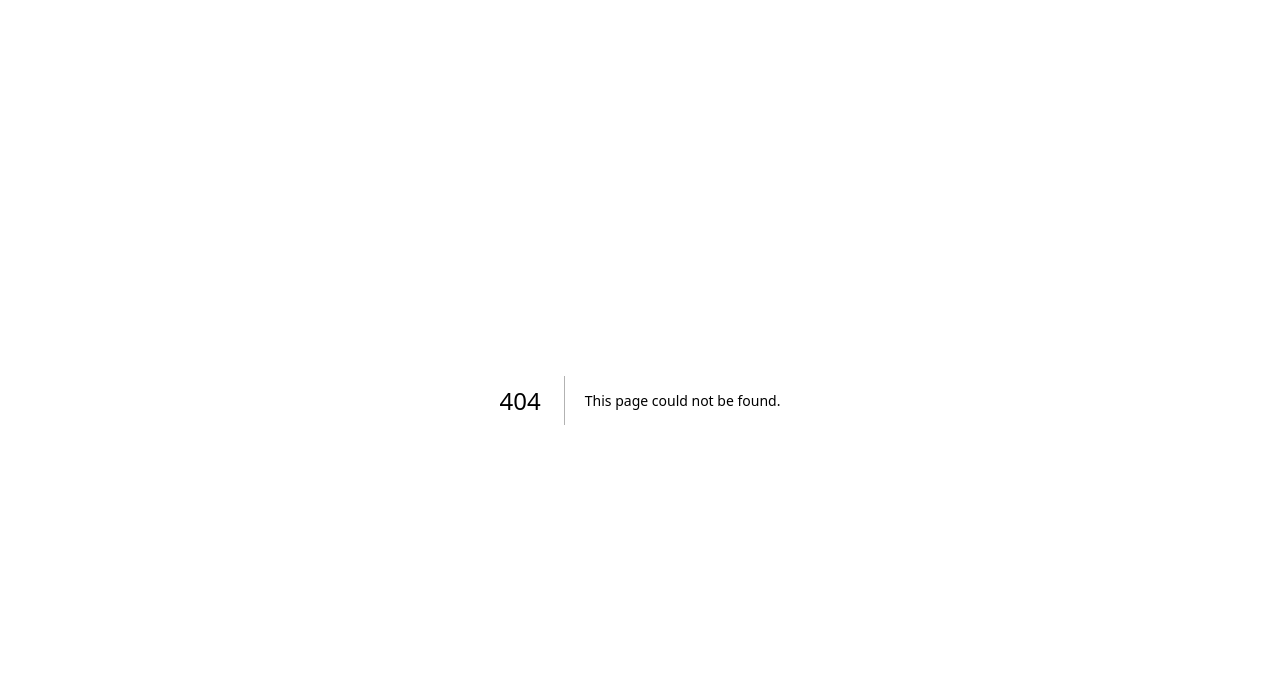
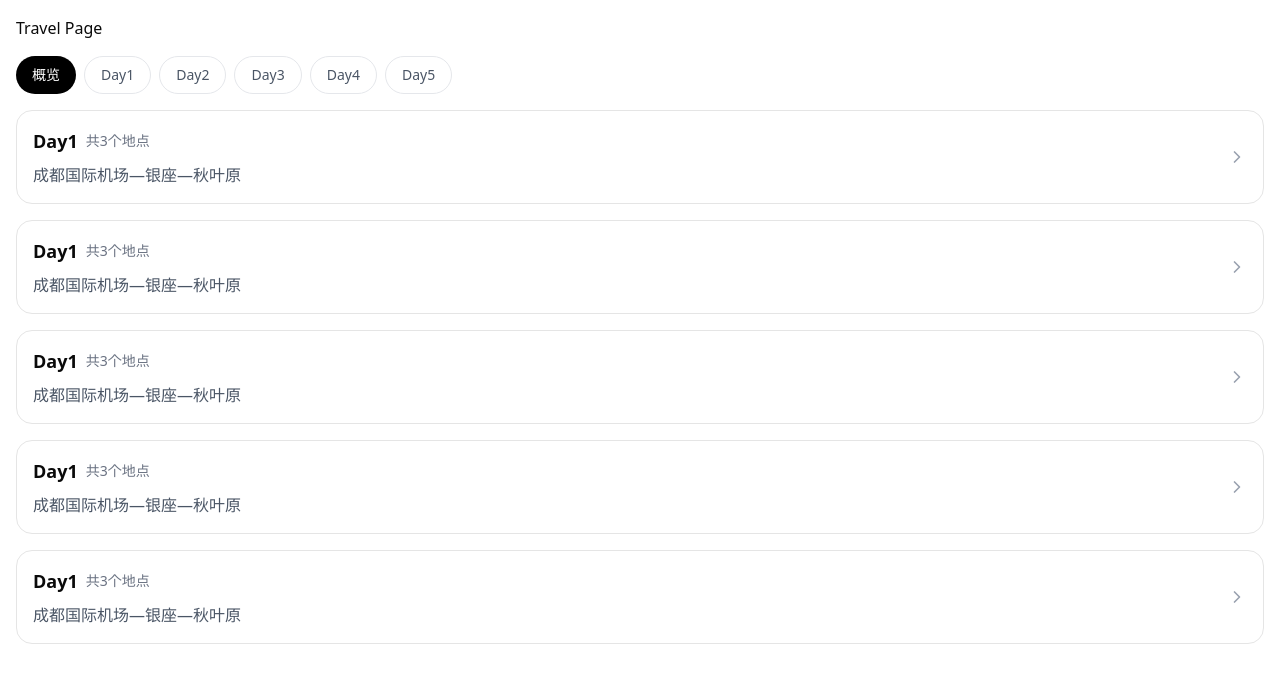
Before and after one commit to amymacumc/WanderPal, a Next.js app in the folder frontend/: page /travel in a window 1280 px wide. Before the commit this address had no page. Shown: the top 682 px of the page. Built offline with nearby package versions, Linux system fonts and the light colour scheme; what @ant-design/nextjs-registry would draw is missing.

Commit message:
feat(travel): add travel page with overview and tab components

```diff
--- /dev/null
+++ b/frontend/app/travel/page.tsx
@@ -0,0 +1,37 @@
+'use client'
+import React, { useState } from 'react';
+import OverviewCard from '@/components/overviewCard';
+import Tabs from '@/components/tabs';
+
+const getOverview = (length: number) => {
+    const overview = [];
+    for (let i = 0; i < length; i++) {
+        overview.push({
+            location: ['成都国际机场', '银座', '秋叶原'],
+            title: `Day${i + 1}`,
+        });
+    }
+    return overview;
+}
+
+export default function TravelPage() {
+    const overview = getOverview(5);
+    const [activeTab, setActiveTab] = useState('概览');
+    return (
+        <div className="flex flex-col gap-4 p-4">
+            <h1>Travel Page</h1>
+            <Tabs
+                tabs={['概览', 'Day1', 'Day2', 'Day3', 'Day4', 'Day5']}
+                activeTab={activeTab}
+                onChange={(tab) => {setActiveTab(tab)}}
+            />
+            {overview.map((item) => (
+            <OverviewCard
+                key={item.title}
+                location={['成都国际机场', '银座', '秋叶原']}
+                onClick={() => {}}
+                title="Day1"
+            />))}
+        </div>
+    );
+}
--- /dev/null
+++ b/frontend/components/overviewCard/index.tsx
@@ -0,0 +1,30 @@
+import React from 'react';
+import { ChevronRight } from 'lucide-react';
+
+interface OverviewCardProps {
+    location: string[];
+    onClick: () => void;
+    title: string;
+}
+
+const OverviewCard: React.FC<OverviewCardProps> = ({ location, onClick, title }) => {
+    return (
+        <div
+            className="bg-white rounded-2xl p-4 cursor-pointer hover:shadow-md transition-shadow border-1"
+            onClick={onClick}
+        >
+            <div className="flex items-center justify-between">
+                <div className="space-y-2">
+                    <div className="flex items-center gap-2">
+                        <h3 className="text-lg font-semibold">{title}</h3>
+                        <span className="text-gray-500 text-sm">共{location.length}个地点</span>
+                    </div>
+                    <p className="text-gray-600">{location.join('—')}</p>
+                </div>
+                <ChevronRight className="w-5 h-5 text-gray-400" />
+            </div>
+        </div>
+    );
+};
+
+export default OverviewCard;
--- /dev/null
+++ b/frontend/components/tabs/index.tsx
@@ -0,0 +1,45 @@
+import React from 'react';
+import { cn } from '@/lib/utils';
+
+interface TabsProps {
+    tabs: string[];
+    activeTab: string;
+    onChange: (tab: string) => void;
+    className?: string;
+}
+
+const Tabs: React.FC<TabsProps> = ({ tabs, activeTab, onChange, className }) => {
+    return (
+        <div className={cn("flex gap-2 overflow-x-auto no-scrollbar", className)}>
+            {tabs.map((tab) => (
+                <button
+                    key={tab}
+                    onClick={() => onChange(tab)}
+                    className={cn(
+                        "px-4 py-2 rounded-full whitespace-nowrap transition-colors",
+                        "text-sm font-medium",
+                        activeTab === tab
+                            ? "bg-black text-white"
+                            : "bg-white text-gray-600 border border-gray-200 hover:bg-gray-50"
+                    )}
+                >
+                    {tab}
+                </button>
+            ))}
+        </div>
+    );
+};
+
+export default Tabs;
+
+// Usage example:
+/*
+const tabs = ["概览", "Day1", "Day2", "Day3", "Day4", "Day5"];
+const [activeTab, setActiveTab] = useState("概览");
+
+<Tabs
+    tabs={tabs}
+    activeTab={activeTab}
+    onChange={setActiveTab}
+/>
+*/
```
